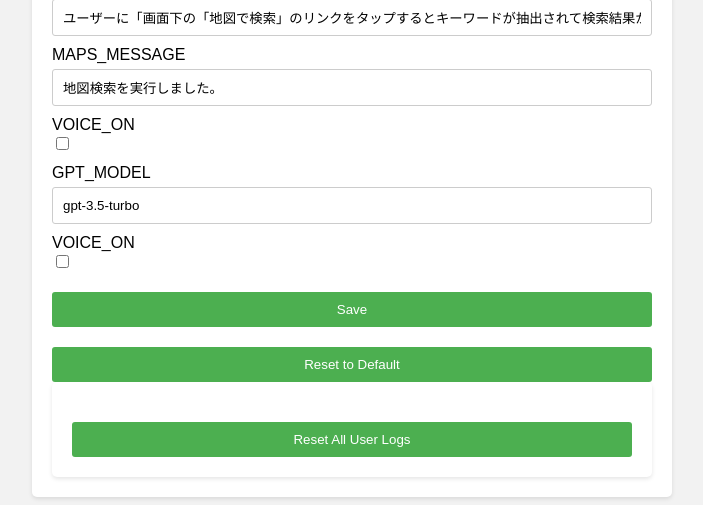
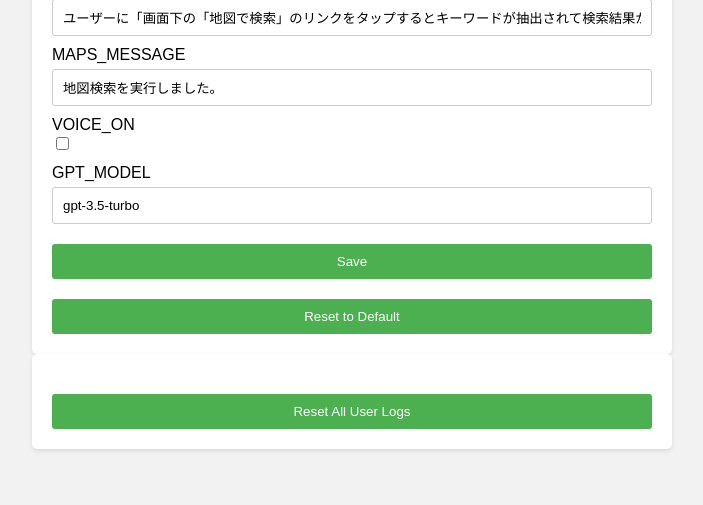
Before and after one commit to MrHiraiwa/LineBotForGPT, a Flask app: page /settings in a window 1280 px wide. Shown: the part 1470-1975 px from the top of the page, without its empty margins (288-991 px from the left). After the commit the page ends 1921 px from the top, so only its background shows below. Run offline with Flask 2, Linux system fonts and the light colour scheme; the visitor is signed in with stand-in values (Sample User, id 1); data that the repository does not hold is empty.

Commit message:
Update settings.html

```diff
--- a/templates/settings.html
+++ b/templates/settings.html
@@ -121,11 +121,6 @@ input[type="button"] {
       {% endif %}
     </div>
     {% endfor %}
-  <div>
-    <label for="VOICE_ON">VOICE_ON</label>
-    <input type="checkbox" id="VOICE_ON" name="VOICE_ON"  {% if settings.get("VOICE_ON", "False") == "True" %} checked {% endif %}
-  </div>
-
     <input type="submit" value="Save">
     <input id="resetButton" type="button" value="Reset to Default">
   </form>
```
Lines whose indentation alone changed are shown as unchanged.
